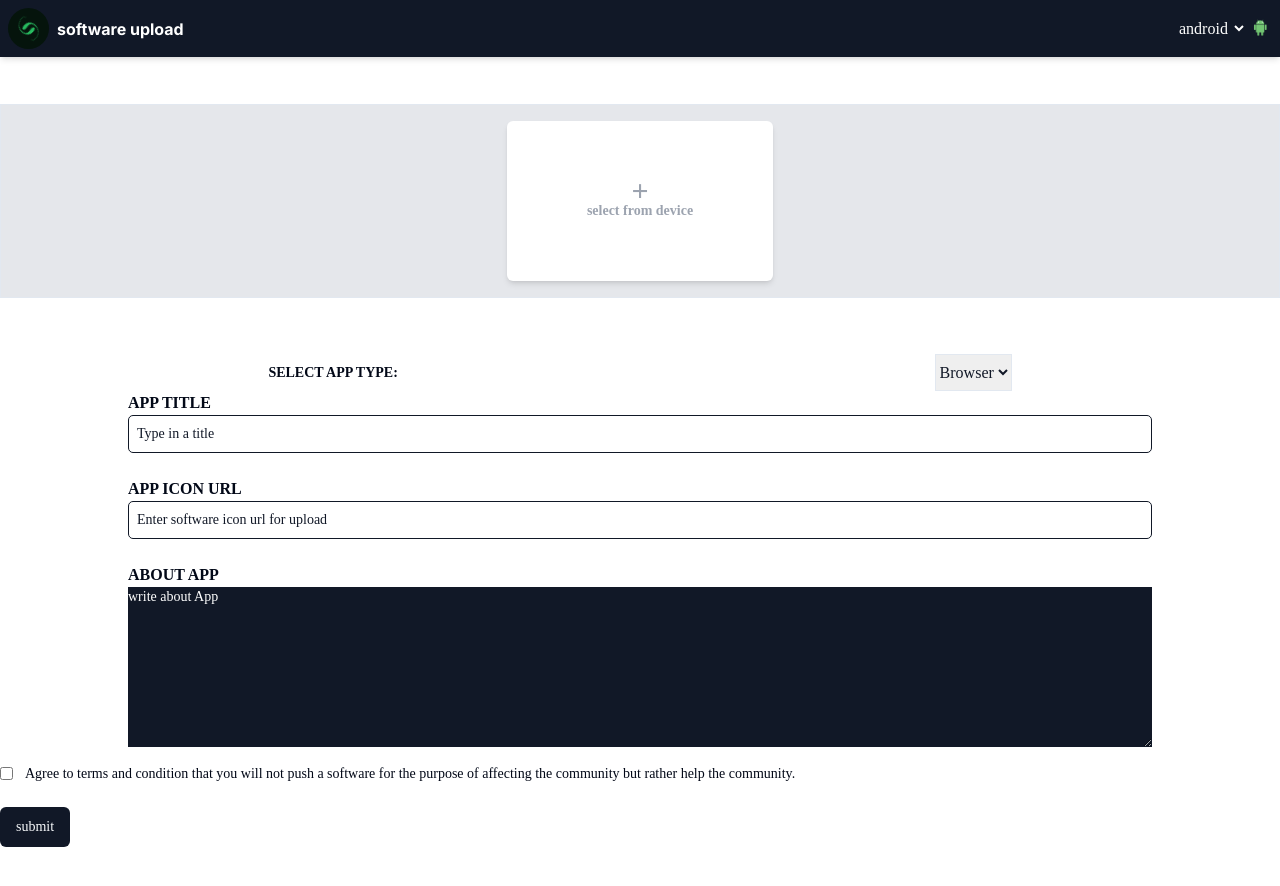
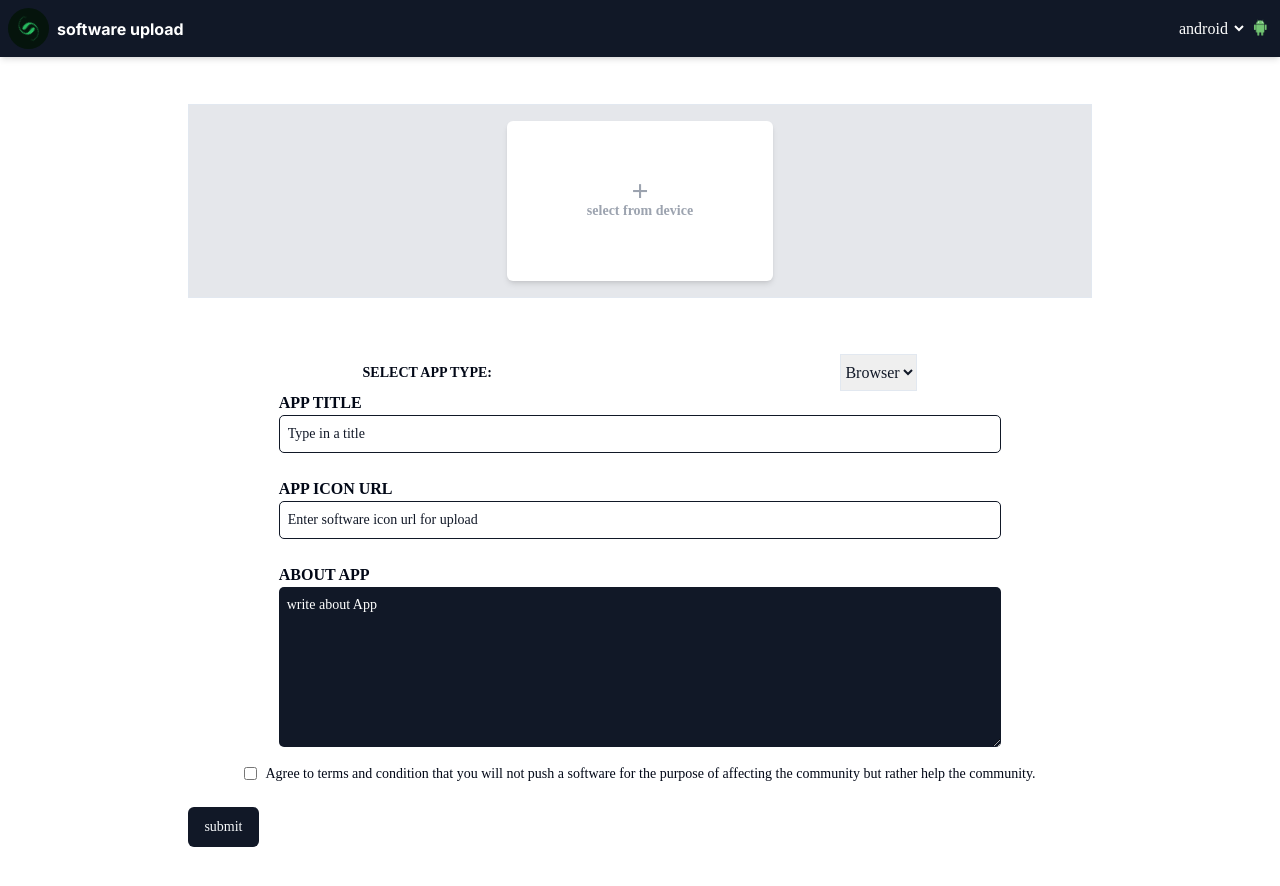
Before and after one commit to hcoretech/software_city, a Next.js app: page /Home in a window 1280 px wide. Shown: the top 886 px of the page. Built offline with nearby package versions, Linux system fonts and the light colour scheme.

Commit message:
commiting new style

```diff
--- a/components/create.tsx
+++ b/components/create.tsx
@@ -86,15 +86,15 @@ export default function Create ()  {
 
 
     return (
-        <section className=" py-16  w-full">
+        <section className=" py-16   ">
              <form onSubmit={handleSubmit} encType="multipart/form-data" className="  " >
              <div>
                {/* <h1 className="text-[20px] text-center font-sans sm:text-[15px]   font-bold">
                   Upload software
                </h1> */}
              </div>
-             <div className=" ">
-                <div  className=" flex justify-around   my-10 border bg-gray-200 py-4">
+             <div className=" flex flex-col ">
+                <div  className=" flex justify-around  my-10 border bg-gray-200 py-4">
                   {
 
                    blob?(
@@ -224,7 +224,7 @@ export default function Create ()  {
                        <label className="flex flex-col w-[80%] ">
                         <p className="font-bold ">ABOUT APP</p>
                        <textarea
-                        className="h-[160px]  bg-gray-900  text-white flex flex-center   text-sm placeholder-white hover:shadow-sm hover:border-none hover:shadow-gray-900   border-gray-900 "
+                        className="h-[160px] py-2 pl-2 rounded-[5px] bg-gray-900  text-white flex flex-center   text-sm placeholder-white hover:shadow-sm hover:border-none hover:shadow-gray-900   border-gray-900 "
                         name="description"
                         lang="eng"
                         onChange={(e)=>setDescription(e.target.value)}
@@ -236,12 +236,13 @@ export default function Create ()  {
                     </div>
 
                   </div>
-                  <div className="flex flex-row  gap-3">
-                     <div>
+                  <div className="flex flex-row px-14 gap-2 ">
+                    <div>
                      <input type="checkbox" />
                      </div>
+
                      <div>
-                        <p className=" wrap text-[14px]"> Agree to terms and condition that you will not push
+                        <p className=" wrap text-[14px] "> Agree to terms and condition that you will not push
                            a software for the purpose of affecting the community but rather help the community.
                         </p>
                      </div>
```
